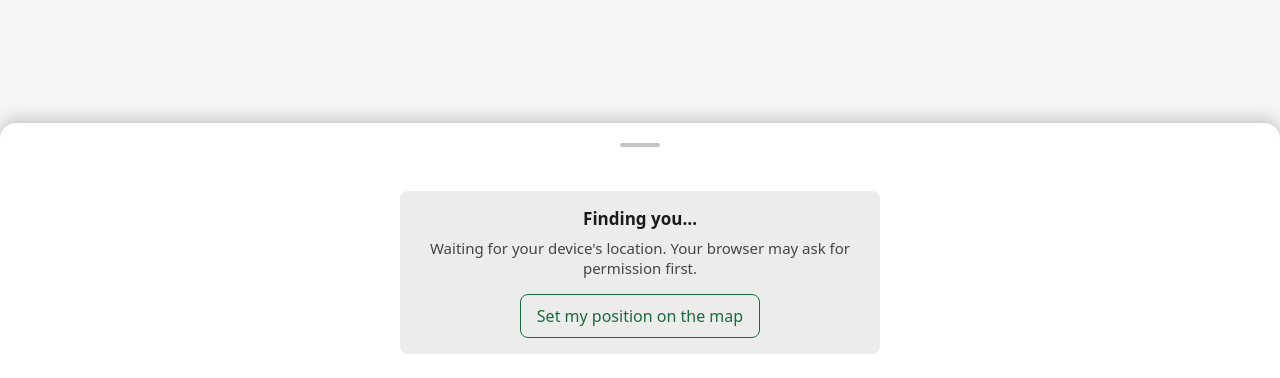
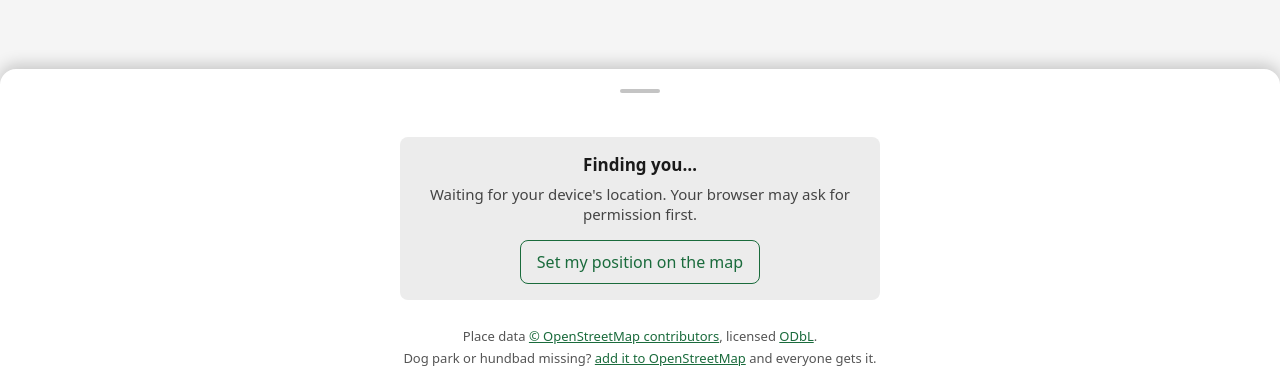
Before and after one commit to ChrisSteinbach/zoomies, a website built with Vite: page index.html in a window 1280 px wide. Shown: the part 422-800 px from the top of the page. Built offline with nearby package versions, Linux system fonts and the light colour scheme; no server answers.

Commit message:
Keep the OSM credit visible when the sheet is at its largest
Browser verification of the geolocation-denied state found the data
attribution hidden behind the bottom sheet. The sheet is z-index 1000 and
the credit sat at z-index 0, so it disappeared in exactly the phases that
draw no map — the ones where the sheet is biggest and the Leaflet tile
credit is not on screen either.

ODbL asks for visible credit, and "visible unless the drawer happens to
be over it" is not that. The credit bar now sits above the sheet, and the
sheet reserves room for it so no result row hides underneath.

Found by looking at the running app rather than by a test: nothing about
the DOM was wrong, only what it stacked to.

Co-Authored-By: Claude Opus 4.8 <noreply@anthropic.com>
Claude-Session: https://claude.ai/code/session_01Lb1sjbGtG2asqrfpD7kshL

```diff
--- a/src/styles.css
+++ b/src/styles.css
@@ -280,17 +280,25 @@ body {
   display: none;
 }
 
-/* The credit is pinned over the map and under the sheet, so it is on screen in
- * every phase — including the ones that draw no map at all. Position and
- * backdrop only; its type is styled with the rest of the attribution above,
- * and neither block may hide it. */
+/* The credit is pinned to the bottom of the viewport above everything else,
+ * including the sheet (z-index 1000) and the picker. ODbL asks for visible
+ * credit, and "visible unless the drawer happens to be over it" is not that —
+ * an earlier version sat under the sheet and vanished in exactly the phases
+ * that draw no map, which is when the sheet is largest. The sheet reserves
+ * room for it below, so nothing is ever hidden behind it either. */
 .app > .attribution {
   position: absolute;
   right: 0;
   bottom: 0;
   left: 0;
-  z-index: 0;
-  padding: 0.4rem 0.75rem 0.5rem;
+  z-index: 1100;
+  padding: 0.35rem 0.75rem calc(0.4rem + env(safe-area-inset-bottom));
   text-align: center;
-  background: rgb(255 255 255 / 85%);
+  background: rgb(255 255 255 / 92%);
 }
+
+/* Room for the credit bar, so the last row of the list is never underneath
+ * it. Keep in step with the padding above. */
+.app .spot-drawer-content {
+  padding-bottom: calc(3.4rem + env(safe-area-inset-bottom));
+}
```
